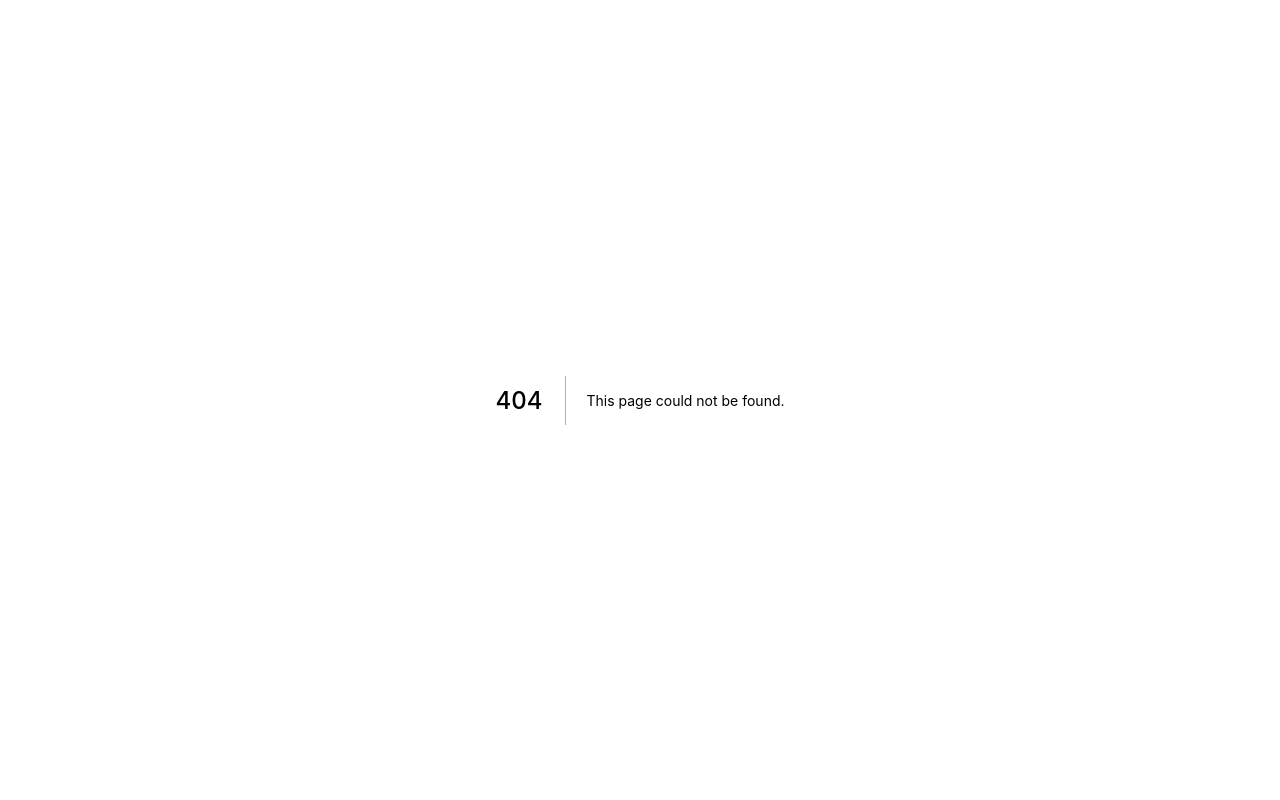
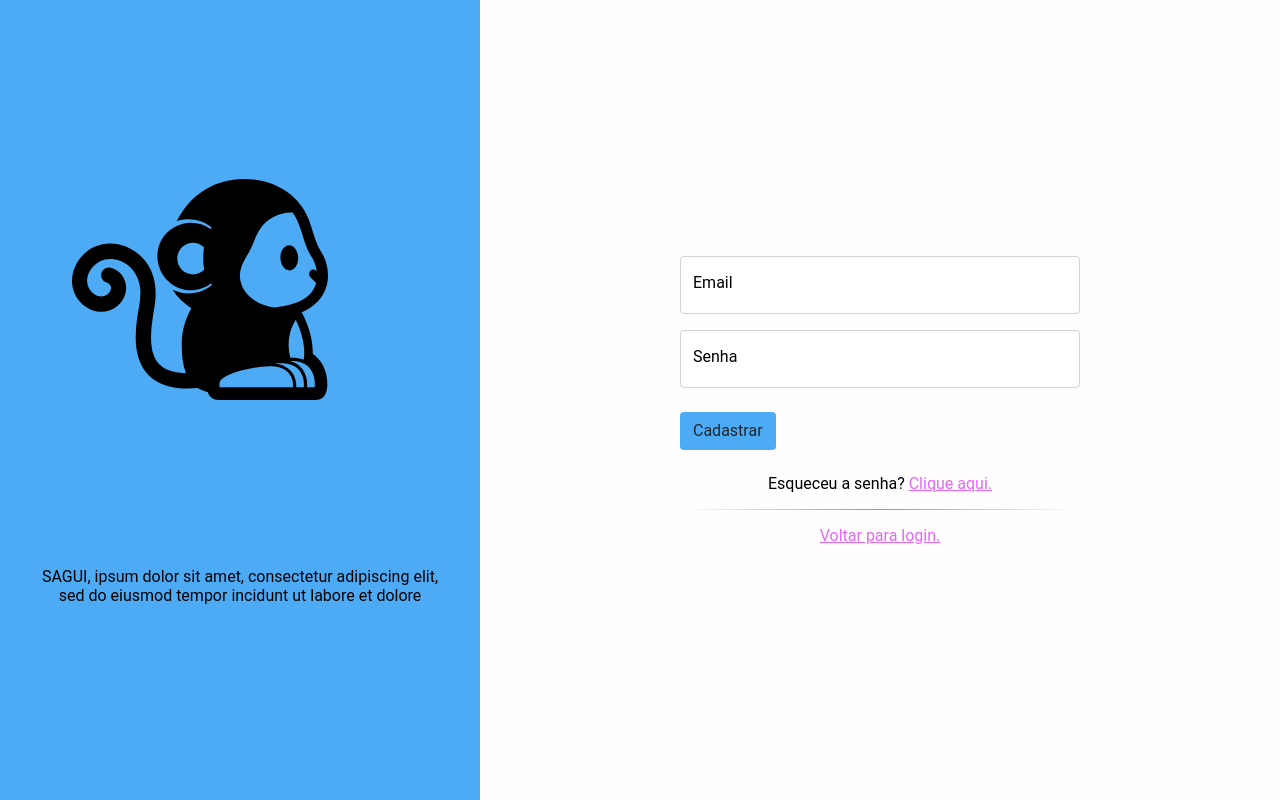
Before and after one commit to pedroAndrad1/sagui, a Next.js app: page /cadastro in a window 1280 px wide. Before the commit this address had no page. Built offline with nearby package versions, Linux system fonts and the light colour scheme.

Commit message:
Estilizadas as páginas de cadastro e recuperar-senha

```diff
--- a/src/layouts/Login-Cadastro-Rec_Senha-Layout/Login-Cadastro-Rec_senha-Layout.module.scss
+++ b/src/layouts/Login-Cadastro-Rec_Senha-Layout/Login-Cadastro-Rec_senha-Layout.module.scss
@@ -26,6 +26,37 @@
                 text-align: center;
             }
         }
+    }
 
+    main{
+        display: flex;
+        flex-direction: column;
+        justify-content: center;
+        align-items: center;
+
+        form{
+            width: 50%;
+            button{
+                background: var(--primary);
+
+                transition: filter .1s;
+
+                &:hover{
+                    filter: brightness(0.9)
+                }
+            }
+        }
+
+        span{
+            a{
+                color: var(--link);
+                text-decoration: underline;
+                transition: filter .1s;
+
+                &:hover{
+                    filter: brightness(0.7)
+                }
+            }
+        }
     }
 }
--- /dev/null
+++ b/src/pages/cadastro.tsx
@@ -0,0 +1,34 @@
+import { FormEvent } from 'react';
+import LoginCadastroRecSenhaLayout from '../layouts/Login-Cadastro-Rec_Senha-Layout';
+import Divider from '../components/Divider';
+import Link from 'next/link';
+
+
+export default function Cadastro() {
+
+
+  const handleSubmit = async (event: FormEvent) => {
+    event.preventDefault();
+  }
+
+    return (
+        <LoginCadastroRecSenhaLayout>
+            <main>
+                <form onSubmit={handleSubmit}>
+                    <div className="form-floating mb-3">
+                        <input type="email" className="form-control" name='email' placeholder="name@example.com" />
+                        <label htmlFor="floatingInput">Email</label>
+                    </div>
+                    <div className="form-floating">
+                        <input type="password" className="form-control" name='senha ' placeholder="senha" />
+                        <label htmlFor="floatingPassword">Senha</label>
+                    </div>
+                    <button type="submit" className={`btn mt-4`}>Cadastrar</button>
+                </form>
+                <span className='mt-4'>Esqueceu a senha? <Link href="/recuperar-senha">Clique aqui.</Link></span>
+                <Divider />
+                <span><Link href='/login'>Voltar para login.</Link></span>
+            </main>
+        </LoginCadastroRecSenhaLayout>
+    )
+}
```
Also changed, not shown: src/pages/login.tsx (+5 -4 lines), src/pages/recuperar-senha.tsx (added, +30 -0 lines), src/styles/login.module.scss (deleted, +0 -32 lines).
